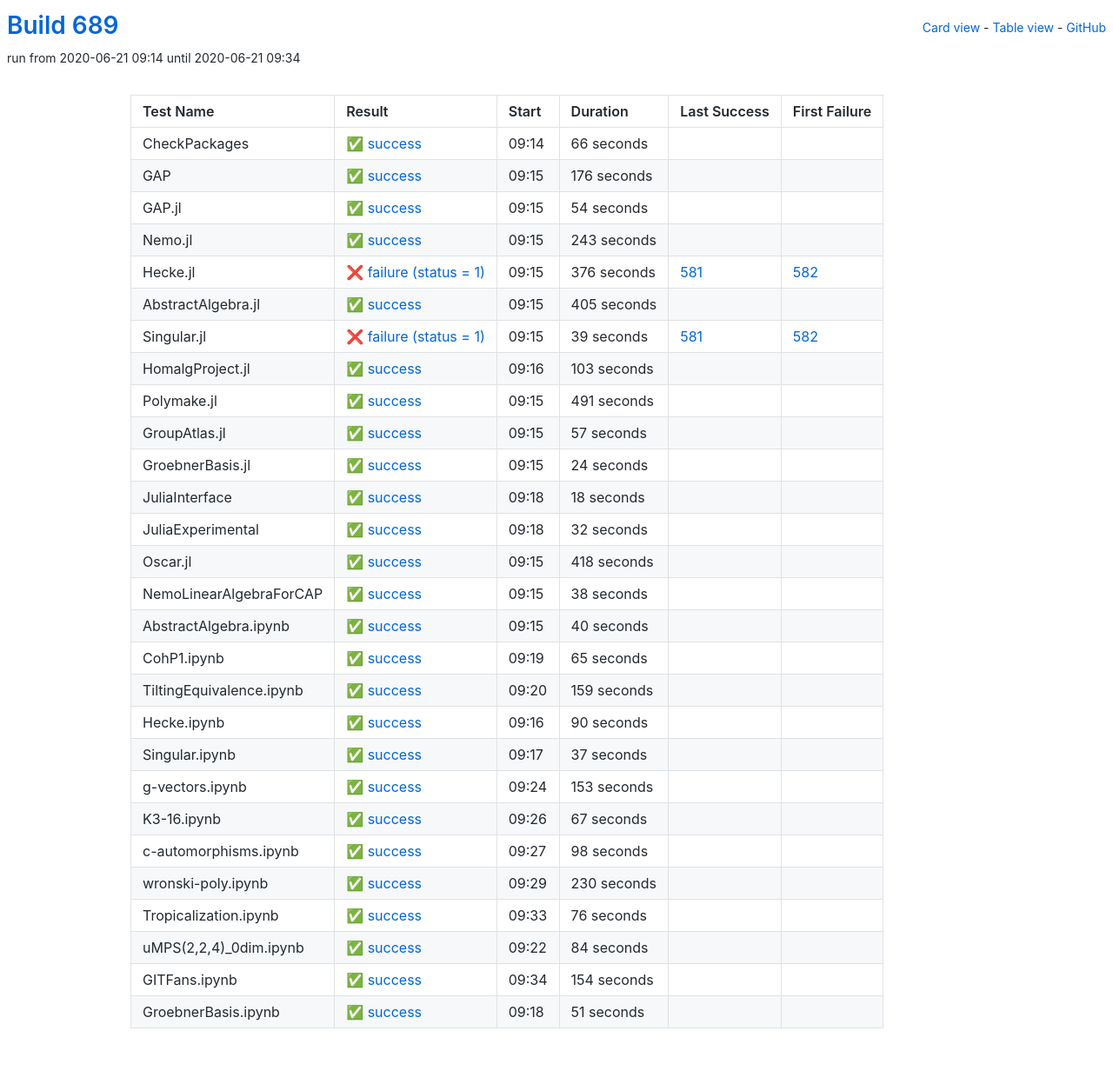
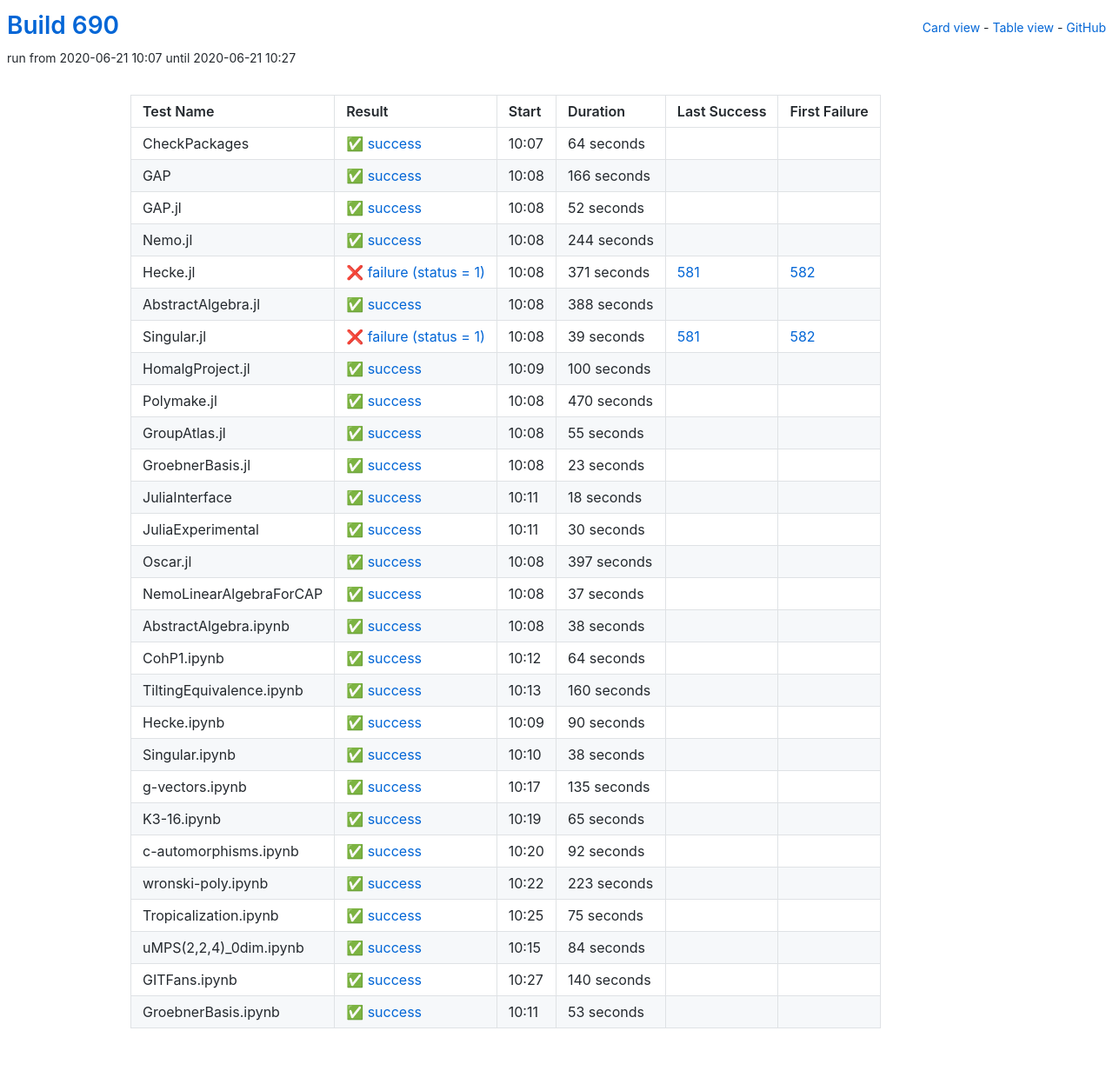
Before and after one commit to oscar-system/oscar-ci-status-1.4, a Jekyll site: the page built from table.html, in a window 1280 px wide. Shown: the whole page at 87% size. Built offline with Jekyll 4.4.1, drawn with Linux system fonts in a browser that asks for light colours.

Commit message:
Build #690

```diff
--- a/_data/ci.yml
+++ b/_data/ci.yml
@@ -1,6 +1,6 @@
 ---
-build: 689
-build_url: https://oscarci.mathematik.uni-kl.de/job/oscar-julia-1.4/689/
+build: 690
+build_url: https://oscarci.mathematik.uni-kl.de/job/oscar-julia-1.4/690/
 job: oscar-julia-1.4
 organization: oscar-system
 repo: oscar-ci-status-1.4
@@ -8,80 +8,80 @@ repourl: https://github.com/oscar-system/oscar-ci-status-1.4
 tests:
 - name: CheckPackages
   id: checkpackages
-  log: https://oscarci.mathematik.uni-kl.de/job/oscar-julia-1.4/689/artifact/logs/build-689/CheckPackages.log
-  start: 2020-06-21 09:14
+  log: https://oscarci.mathematik.uni-kl.de/job/oscar-julia-1.4/690/artifact/logs/build-690/CheckPackages.log
+  start: 2020-06-21 10:07
   success: true
   exitcode: 0
   status: success
-  duration: 66
+  duration: 64
   last_success: false
   last_success_url:
   first_failure: false
   first_failure_url:
 - name: GAP
   id: gap
-  log: https://oscarci.mathematik.uni-kl.de/job/oscar-julia-1.4/689/artifact/logs/build-689/GAP.log
-  start: 2020-06-21 09:15
+  log: https://oscarci.mathematik.uni-kl.de/job/oscar-julia-1.4/690/artifact/logs/build-690/GAP.log
+  start: 2020-06-21 10:08
   success: true
   exitcode: 0
   status: success
-  duration: 176
+  duration: 166
   last_success: false
   last_success_url:
   first_failure: false
   first_failure_url:
 - name: GAP.jl
   id: gap-jl
-  log: https://oscarci.mathematik.uni-kl.de/job/oscar-julia-1.4/689/artifact/logs/build-689/GAP.jl.log
-  start: 2020-06-21 09:15
+  log: https://oscarci.mathematik.uni-kl.de/job/oscar-julia-1.4/690/artifact/logs/build-690/GAP.jl.log
+  start: 2020-06-21 10:08
   success: true
   exitcode: 0
   status: success
-  duration: 54
+  duration: 52
   last_success: false
   last_success_url:
   first_failure: false
   first_failure_url:
 - name: Nemo.jl
   id: nemo-jl
-  log: https://oscarci.mathematik.uni-kl.de/job/oscar-julia-1.4/689/artifact/logs/build-689/Nemo.jl.log
-  start: 2020-06-21 09:15
+  log: https://oscarci.mathematik.uni-kl.de/job/oscar-julia-1.4/690/artifact/logs/build-690/Nemo.jl.log
+  start: 2020-06-21 10:08
   success: true
   exitcode: 0
   status: success
-  duration: 243
+  duration: 244
   last_success: false
   last_success_url:
   first_failure: false
   first_failure_url:
 - name: Hecke.jl
   id: hecke-jl
-  log: https://oscarci.mathematik.uni-kl.de/job/oscar-julia-1.4/689/artifact/logs/build-689/Hecke.jl.log
-  start: 2020-06-21 09:15
+  log: https://oscarci.mathematik.uni-kl.de/job/oscar-julia-1.4/690/artifact/logs/build-690/Hecke.jl.log
+  start: 2020-06-21 10:08
   success: false
   exitcode: 1
   status: failure
-  duration: 376
+  duration: 371
   last_success: 581
   last_success_url: https://oscarci.mathematik.uni-kl.de/job/oscar-julia-1.4/581/
   first_failure: 582
   first_failure_url: https://oscarci.mathematik.uni-kl.de/job/oscar-julia-1.4/582/
 - name: AbstractAlgebra.jl
   id: abstractalgebra-jl
-  log: https://oscarci.mathematik.uni-kl.de/job/oscar-julia-1.4/689/artifact/logs/build-689/AbstractAlgebra.jl.log
-  start: 2020-06-21 09:15
+  log: https://oscarci.mathematik.uni-kl.de/job/oscar-julia-1.4/690/artifact/logs/build-690/AbstractAlgebra.jl.log
+  start: 2020-06-21 10:08
   success: true
   exitcode: 0
   status: success
-  duration: 405
+  duration: 388
   last_success: false
   last_success_url:
   first_failure: false
   first_failure_url:
 - name: Singular.jl
   id: singular-jl
-  log: https://oscarci.mathematik.uni-kl.de/job/oscar-julia-1.4/689/artifact/logs/build-689/Singular.jl.log
-  start: 2020-06-21 09:15
+  log: https://oscarci.mathematik.uni-kl.de/job/oscar-julia-1.4/690/artifact/logs/build-690/Singular.jl.log
+  start: 2020-06-21 10:08
   success: false
   exitcode: 1
   status: failure
@@ -92,56 +92,56 @@ tests:
   first_failure_url: https://oscarci.mathematik.uni-kl.de/job/oscar-julia-1.4/582/
 - name: HomalgProject.jl
   id: homalgproject-jl
-  log: https://oscarci.mathematik.uni-kl.de/job/oscar-julia-1.4/689/artifact/logs/build-689/HomalgProject.jl.log
-  start: 2020-06-21 09:16
+  log: https://oscarci.mathematik.uni-kl.de/job/oscar-julia-1.4/690/artifact/logs/build-690/HomalgProject.jl.log
+  start: 2020-06-21 10:09
   success: true
   exitcode: 0
   status: success
-  duration: 103
+  duration: 100
   last_success: false
   last_success_url:
   first_failure: false
   first_failure_url:
 - name: Polymake.jl
   id: polymake-jl
-  log: https://oscarci.mathematik.uni-kl.de/job/oscar-julia-1.4/689/artifact/logs/build-689/Polymake.jl.log
-  start: 2020-06-21 09:15
+  log: https://oscarci.mathematik.uni-kl.de/job/oscar-julia-1.4/690/artifact/logs/build-690/Polymake.jl.log
+  start: 2020-06-21 10:08
   success: true
   exitcode: 0
   status: success
-  duration: 491
+  duration: 470
   last_success: false
   last_success_url:
   first_failure: false
   first_failure_url:
 - name: GroupAtlas.jl
   id: groupatlas-jl
-  log: https://oscarci.mathematik.uni-kl.de/job/oscar-julia-1.4/689/artifact/logs/build-689/GroupAtlas.jl.log
-  start: 2020-06-21 09:15
+  log: https://oscarci.mathematik.uni-kl.de/job/oscar-julia-1.4/690/artifact/logs/build-690/GroupAtlas.jl.log
+  start: 2020-06-21 10:08
   success: true
   exitcode: 0
   status: success
-  duration: 57
+  duration: 55
   last_success: false
   last_success_url:
   first_failure: false
   first_failure_url:
 - name: GroebnerBasis.jl
   id: groebnerbasis-jl
-  log: https://oscarci.mathematik.uni-kl.de/job/oscar-julia-1.4/689/artifact/logs/build-689/GroebnerBasis.jl.log
-  start: 2020-06-21 09:15
+  log: https://oscarci.mathematik.uni-kl.de/job/oscar-julia-1.4/690/artifact/logs/build-690/GroebnerBasis.jl.log
+  start: 2020-06-21 10:08
   success: true
   exitcode: 0
   status: success
-  duration: 24
+  duration: 23
   last_success: false
   last_success_url:
   first_failure: false
   first_failure_url:
 - name: JuliaInterface
   id: juliainterface
-  log: https://oscarci.mathematik.uni-kl.de/job/oscar-julia-1.4/689/artifact/logs/build-689/JuliaInterface.log
-  start: 2020-06-21 09:18
+  log: https://oscarci.mathematik.uni-kl.de/job/oscar-julia-1.4/690/artifact/logs/build-690/JuliaInterface.log
+  start: 2020-06-21 10:11
   success: true
   exitcode: 0
   status: success
@@ -152,32 +152,44 @@ tests:
   first_failure_url:
 - name: JuliaExperimental
   id: juliaexperimental
-  log: https://oscarci.mathematik.uni-kl.de/job/oscar-julia-1.4/689/artifact/logs/build-689/JuliaExperimental.log
-  start: 2020-06-21 09:18
+  log: https://oscarci.mathematik.uni-kl.de/job/oscar-julia-1.4/690/artifact/logs/build-690/JuliaExperimental.log
+  start: 2020-06-21 10:11
   success: true
   exitcode: 0
   status: success
-  duration: 32
+  duration: 30
   last_success: false
   last_success_url:
   first_failure: false
   first_failure_url:
 - name: Oscar.jl
   id: oscar-jl
-  log: https://oscarci.mathematik.uni-kl.de/job/oscar-julia-1.4/689/artifact/logs/build-689/Oscar.jl.log
-  start: 2020-06-21 09:15
+  log: https://oscarci.mathematik.uni-kl.de/job/oscar-julia-1.4/690/artifact/logs/build-690/Oscar.jl.log
+  start: 2020-06-21 10:08
   success: true
   exitcode: 0
   status: success
-  duration: 418
+  duration: 397
   last_success: false
   last_success_url:
   first_failure: false
   first_failure_url:
 - name: NemoLinearAlgebraForCAP
   id: nemolinearalgebraforcap
-  log: https://oscarci.mathematik.uni-kl.de/job/oscar-julia-1.4/689/artifact/logs/build-689/NemoLinearAlgebraForCAP.log
-  start: 2020-06-21 09:15
+  log: https://oscarci.mathematik.uni-kl.de/job/oscar-julia-1.4/690/artifact/logs/build-690/NemoLinearAlgebraForCAP.log
+  start: 2020-06-21 10:08
+  success: true
+  exitcode: 0
+  status: success
+  duration: 37
+  last_success: false
+  last_success_url:
+  first_failure: false
+  first_failure_url:
+- name: AbstractAlgebra.ipynb
+  id: abstractalgebra-ipynb
+  log: https://oscarci.mathematik.uni-kl.de/job/oscar-julia-1.4/690/artifact/logs/build-690/AbstractAlgebra.ipynb.log
+  start: 2020-06-21 10:08
   success: true
   exitcode: 0
   status: success
@@ -186,46 +198,34 @@ tests:
   last_success_url:
   first_failure: false
   first_failure_url:
-- name: AbstractAlgebra.ipynb
-  id: abstractalgebra-ipynb
-  log: https://oscarci.mathematik.uni-kl.de/job/oscar-julia-1.4/689/artifact/logs/build-689/AbstractAlgebra.ipynb.log
-  start: 2020-06-21 09:15
+- name: CohP1.ipynb
+  id: cohp1-ipynb
+  log: https://oscarci.mathematik.uni-kl.de/job/oscar-julia-1.4/690/artifact/logs/build-690/CohP1.ipynb.log
+  start: 2020-06-21 10:12
   success: true
   exitcode: 0
   status: success
-  duration: 40
-  last_success: false
-  last_success_url:
-  first_failure: false
-  first_failure_url:
-- name: CohP1.ipynb
-  id: cohp1-ipynb
-  log: https://oscarci.mathematik.uni-kl.de/job/oscar-julia-1.4/689/artifact/logs/build-689/CohP1.ipynb.log
-  start: 2020-06-21 09:19
-  success: true
-  exitcode: 0
-  status: success
-  duration: 65
+  duration: 64
   last_success: false
   last_success_url:
   first_failure: false
   first_failure_url:
 - name: TiltingEquivalence.ipynb
   id: tiltingequivalence-ipynb
-  log: https://oscarci.mathematik.uni-kl.de/job/oscar-julia-1.4/689/artifact/logs/build-689/TiltingEquivalence.ipynb.log
-  start: 2020-06-21 09:20
+  log: https://oscarci.mathematik.uni-kl.de/job/oscar-julia-1.4/690/artifact/logs/build-690/TiltingEquivalence.ipynb.log
+  start: 2020-06-21 10:13
   success: true
   exitcode: 0
   status: success
-  duration: 159
+  duration: 160
   last_success: false
   last_success_url:
   first_failure: false
   first_failure_url:
 - name: Hecke.ipynb
   id: hecke-ipynb
-  log: https://oscarci.mathematik.uni-kl.de/job/oscar-julia-1.4/689/artifact/logs/build-689/Hecke.ipynb.log
-  start: 2020-06-21 09:16
+  log: https://oscarci.mathematik.uni-kl.de/job/oscar-julia-1.4/690/artifact/logs/build-690/Hecke.ipynb.log
+  start: 2020-06-21 10:09
   success: true
   exitcode: 0
   status: success
@@ -236,80 +236,80 @@ tests:
   first_failure_url:
 - name: Singular.ipynb
   id: singular-ipynb
-  log: https://oscarci.mathematik.uni-kl.de/job/oscar-julia-1.4/689/artifact/logs/build-689/Singular.ipynb.log
-  start: 2020-06-21 09:17
+  log: https://oscarci.mathematik.uni-kl.de/job/oscar-julia-1.4/690/artifact/logs/build-690/Singular.ipynb.log
+  start: 2020-06-21 10:10
   success: true
   exitcode: 0
   status: success
-  duration: 37
+  duration: 38
   last_success: false
   last_success_url:
   first_failure: false
   first_failure_url:
 - name: g-vectors.ipynb
   id: g-vectors-ipynb
-  log: https://oscarci.mathematik.uni-kl.de/job/oscar-julia-1.4/689/artifact/logs/build-689/g-vectors.ipynb.log
-  start: 2020-06-21 09:24
+  log: https://oscarci.mathematik.uni-kl.de/job/oscar-julia-1.4/690/artifact/logs/build-690/g-vectors.ipynb.log
+  start: 2020-06-21 10:17
   success: true
   exitcode: 0
   status: success
-  duration: 153
+  duration: 135
   last_success: false
   last_success_url:
   first_failure: false
   first_failure_url:
 - name: K3-16.ipynb
   id: k3-16-ipynb
-  log: https://oscarci.mathematik.uni-kl.de/job/oscar-julia-1.4/689/artifact/logs/build-689/K3-16.ipynb.log
-  start: 2020-06-21 09:26
+  log: https://oscarci.mathematik.uni-kl.de/job/oscar-julia-1.4/690/artifact/logs/build-690/K3-16.ipynb.log
+  start: 2020-06-21 10:19
   success: true
   exitcode: 0
   status: success
-  duration: 67
+  duration: 65
   last_success: false
   last_success_url:
   first_failure: false
   first_failure_url:
 - name: c-automorphisms.ipynb
   id: c-automorphisms-ipynb
-  log: https://oscarci.mathematik.uni-kl.de/job/oscar-julia-1.4/689/artifact/logs/build-689/c-automorphisms.ipynb.log
-  start: 2020-06-21 09:27
+  log: https://oscarci.mathematik.uni-kl.de/job/oscar-julia-1.4/690/artifact/logs/build-690/c-automorphisms.ipynb.log
+  start: 2020-06-21 10:20
   success: true
   exitcode: 0
   status: success
-  duration: 98
+  duration: 92
   last_success: false
   last_success_url:
   first_failure: false
   first_failure_url:
 - name: wronski-poly.ipynb
   id: wronski-poly-ipynb
-  log: https://oscarci.mathematik.uni-kl.de/job/oscar-julia-1.4/689/artifact/logs/build-689/wronski-poly.ipynb.log
-  start: 2020-06-21 09:29
+  log: https://oscarci.mathematik.uni-kl.de/job/oscar-julia-1.4/690/artifact/logs/build-690/wronski-poly.ipynb.log
+  start: 2020-06-21 10:22
   success: true
   exitcode: 0
   status: success
-  duration: 230
+  duration: 223
   last_success: false
   last_success_url:
   first_failure: false
   first_failure_url:
 - name: Tropicalization.ipynb
   id: tropicalization-ipynb
-  log: https://oscarci.mathematik.uni-kl.de/job/oscar-julia-1.4/689/artifact/logs/build-689/Tropicalization.ipynb.log
-  start: 2020-06-21 09:33
+  log: https://oscarci.mathematik.uni-kl.de/job/oscar-julia-1.4/690/artifact/logs/build-690/Tropicalization.ipynb.log
+  start: 2020-06-21 10:25
   success: true
   exitcode: 0
   status: success
-  duration: 76
+  duration: 75
   last_success: false
   last_success_url:
   first_failure: false
   first_failure_url:
 - name: uMPS(2,2,4)_0dim.ipynb
   id: umps-2-2-4-0dim-ipynb
-  log: https://oscarci.mathematik.uni-kl.de/job/oscar-julia-1.4/689/artifact/logs/build-689/uMPS-2-2-4-_0dim.ipynb.log
-  start: 2020-06-21 09:22
+  log: https://oscarci.mathematik.uni-kl.de/job/oscar-julia-1.4/690/artifact/logs/build-690/uMPS-2-2-4-_0dim.ipynb.log
+  start: 2020-06-21 10:15
   success: true
   exitcode: 0
   status: success
@@ -320,24 +320,24 @@ tests:
   first_failure_url:
 - name: GITFans.ipynb
   id: gitfans-ipynb
-  log: https://oscarci.mathematik.uni-kl.de/job/oscar-julia-1.4/689/artifact/logs/build-689/GITFans.ipynb.log
-  start: 2020-06-21 09:34
+  log: https://oscarci.mathematik.uni-kl.de/job/oscar-julia-1.4/690/artifact/logs/build-690/GITFans.ipynb.log
+  start: 2020-06-21 10:27
   success: true
   exitcode: 0
   status: success
-  duration: 154
+  duration: 140
   last_success: false
   last_success_url:
   first_failure: false
   first_failure_url:
 - name: GroebnerBasis.ipynb
   id: groebnerbasis-ipynb
-  log: https://oscarci.mathematik.uni-kl.de/job/oscar-julia-1.4/689/artifact/logs/build-689/GroebnerBasis.ipynb.log
-  start: 2020-06-21 09:18
+  log: https://oscarci.mathematik.uni-kl.de/job/oscar-julia-1.4/690/artifact/logs/build-690/GroebnerBasis.ipynb.log
+  start: 2020-06-21 10:11
   success: true
   exitcode: 0
   status: success
-  duration: 51
+  duration: 53
   last_success: false
   last_success_url:
   first_failure: false
```
Also changed, not shown: README.md.
